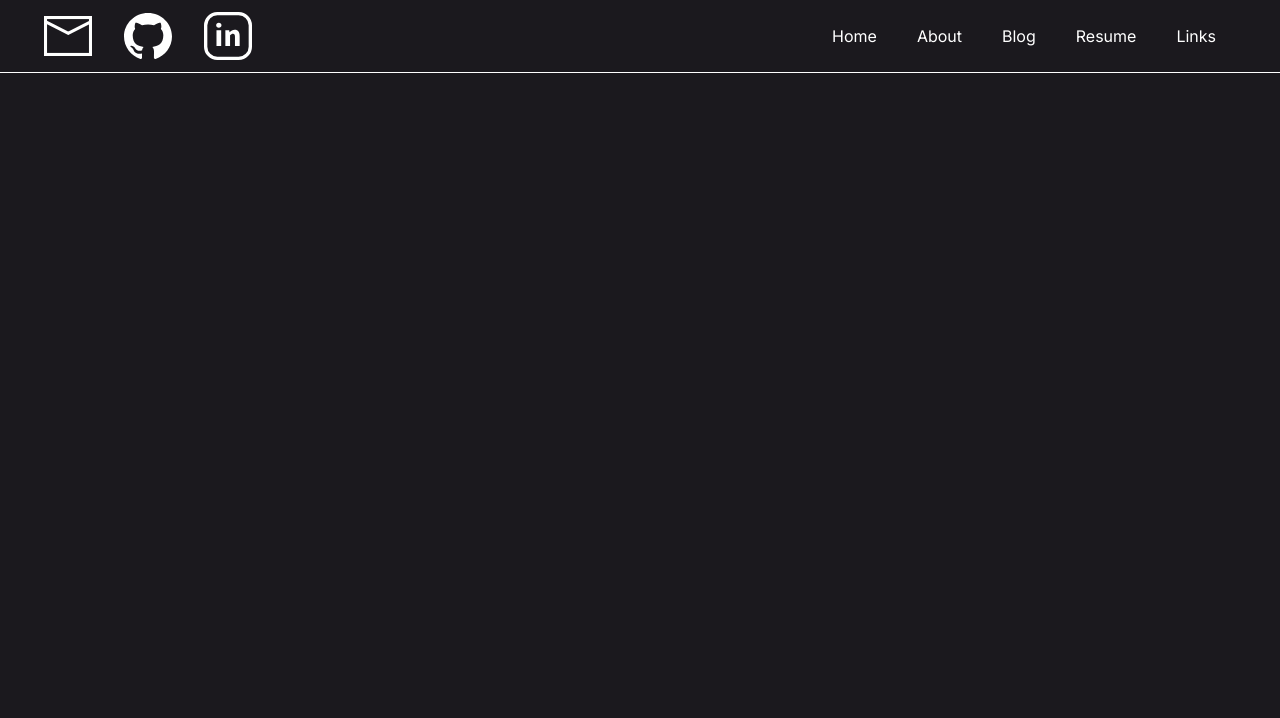
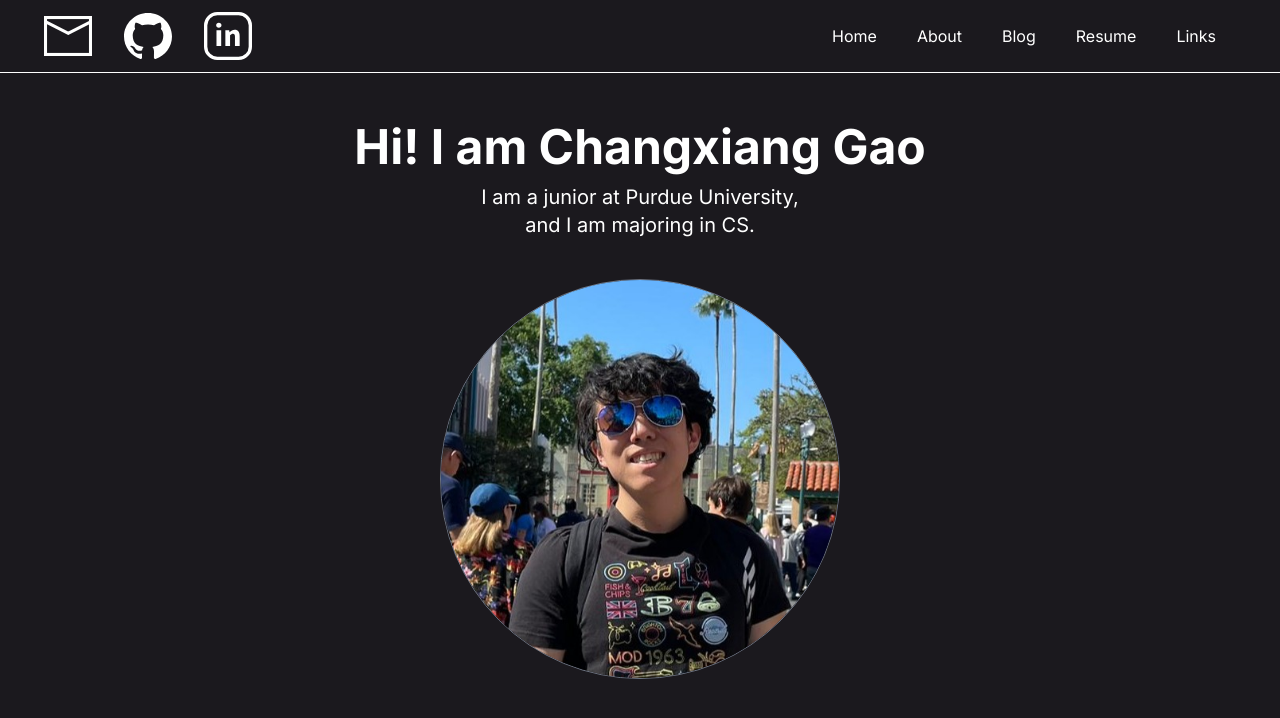
Before and after one commit to feindr54/feindr54.github.io, a Next.js app in the folder my-app/: page / in a window 1280 px wide. Shown: the top 718 px of the page. Built offline with nearby package versions, Linux system fonts and the light colour scheme.

Commit message:
Shows pic, name, and description

```diff
--- a/my-app/app/globals.css
+++ b/my-app/app/globals.css
@@ -18,4 +18,5 @@
 
 body {
   background: #1B191E;
+  color: white
 }
--- a/my-app/app/page.js
+++ b/my-app/app/page.js
@@ -3,7 +3,25 @@ import Image from 'next/image'
 export default function Home() {
   return (
     <main className="min-h-screen">
+      <div className='flex flex-col items-center'>
+        <div className='pt-[50px] text-center'>
+          <h1 className='text-5xl font-bold'>Hi! I am Changxiang Gao</h1>
+          <h3 className='pt-3 text-xl'>I am a junior at Purdue University,</h3>
+          <h3 className='text-xl'>and I am majoring in CS.</h3>
+        </div>
+        <div className='p-10'>
+          <Image
+            src="/profile_pic_500px.jpg"
+            width={400}
+            height={400}
+            alt="my personal pic"
+            className='rounded-full border-solid border-gray-500 border'
+          />
+        </div>
+      </div>
+      <div>
 
+      </div>
     </main>
   )
 }
```
Also changed, not shown: my-app/public/profile_pic.jpg (added), my-app/public/profile_pic_500px.jpg (added).
